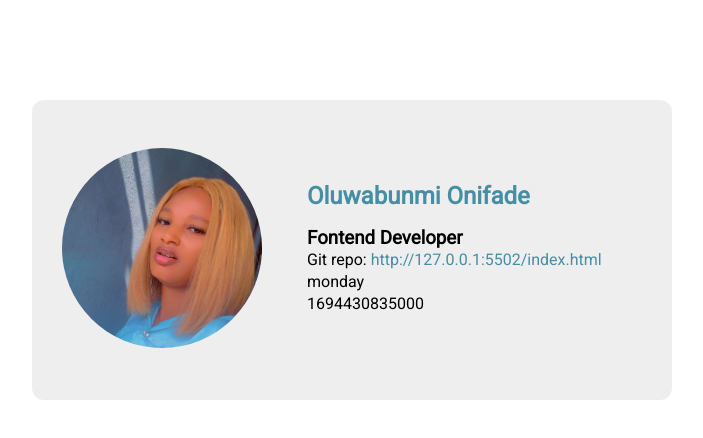
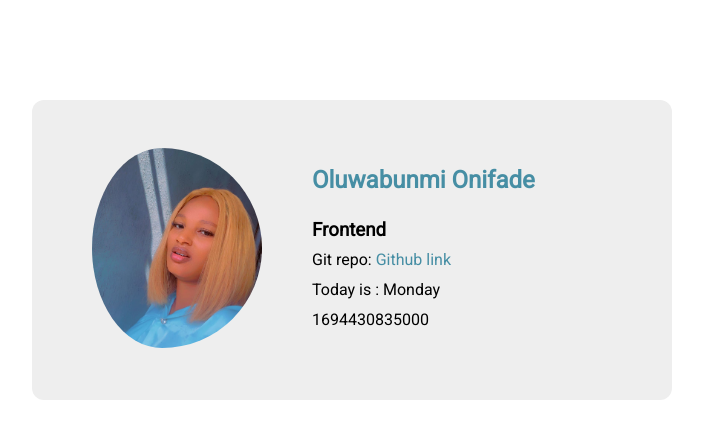
Before and after one commit to BEE2CODE/Slack-profile_stage-one, a plain HTML site: page index.html in a window 1280 px wide. Shown: the whole page, without its empty margins (288-991 px from the left). Drawn offline with Linux system fonts and the light colour scheme.

Commit message:
Update the testid name and set the link to repo

```diff
--- a/index.html
+++ b/index.html
@@ -19,17 +19,17 @@
             src="./asset/IMG-0308.JPG"
             height="200"
             width="200"
-            class="img"
-            alt="slackUserName"
+            class="slackDisplayImage"
+            alt="Oluwabunmi Onifade"
             style="border-radius: 50%;"
           />
         </div>
         <div class="bio">
           <h2 id="slackUserName">Oluwabunmi Onifade</h2>
-          <h3 id="my">Fontend Developer</h3>
+          <h3 id="myTrack">Frontend</h3>
           <div class="githubURL">
             Git repo:
-            <a href="#">http://127.0.0.1:5502/index.html</a>
+            <a href="https://github.com/BEE2CODE/Slack-profile_stage-one/settings/pages">Github link</a>
           </div>
           <div class="currentDayOfTheWeek"></div>
           <div class="currentUTCTime"></div>
--- a/index.js
+++ b/index.js
@@ -1,36 +1,25 @@
-// var date = new Date('6/29/2023 4:52:48 PM UTC');
-// date.toString()
-
-// console.log(date)
-
-
-
-
-const displayCurrentDay = document.querySelector(".currentDayOfTheWeek");
+const currentDayOfTheWeek = document.querySelector(".currentDayOfTheWeek")
 const displayCurrentUtcTime = document.querySelector(".currentUTCTime");
 
-const getUserDate = () => {
-  const userDate = new Date();
-  console.log(userDate);
+const getDate = () =>{
+  const today =new Date();
+  const day = today.getDay();
+  const dayList = [ "",
+      "Monday",
+      "Tuesday",
+      "Wednesday",
+      "Thursay",
+      "Friday",
+      "Saturday",
+      "Sunday",
+    ];
 
-  const days = [
-    "",
-    "monday",
-    "tuesday",
-    "wednesday",
-    "thursay",
-    "friday",
-    "saturday",
-    "sunday",
-  ];
+    let dispalyCurrentDay = ("Today is : " + dayList[day])
+    currentDayOfTheWeek.textContent = dispalyCurrentDay
 
-  const dayFigure = userDate.getDay();
-  const day = days[dayFigure];
+    const utcMilliSeconds = Date.now();
+    displayCurrentUtcTime.textContent = utcMilliSeconds;
+}
 
-  const utcMilliSeconds = Date.now();
-  displayCurrentDay.textContent = day;
-  displayCurrentUtcTime.textContent = utcMilliSeconds;
-};
-
-getUserDate();
-setInterval(getUserDate, 1000);
+getDate();
+setInterval(getDate, 1000);
--- a/style.css
+++ b/style.css
@@ -33,8 +33,8 @@ img{
 
   }
   .bio{
-    padding-left: 45px;
-    line-height: 22px;
+    padding-left: 50px;
+    line-height: 30px;
   }
   #slackUserName{
     color: var(--primary-color);
```
